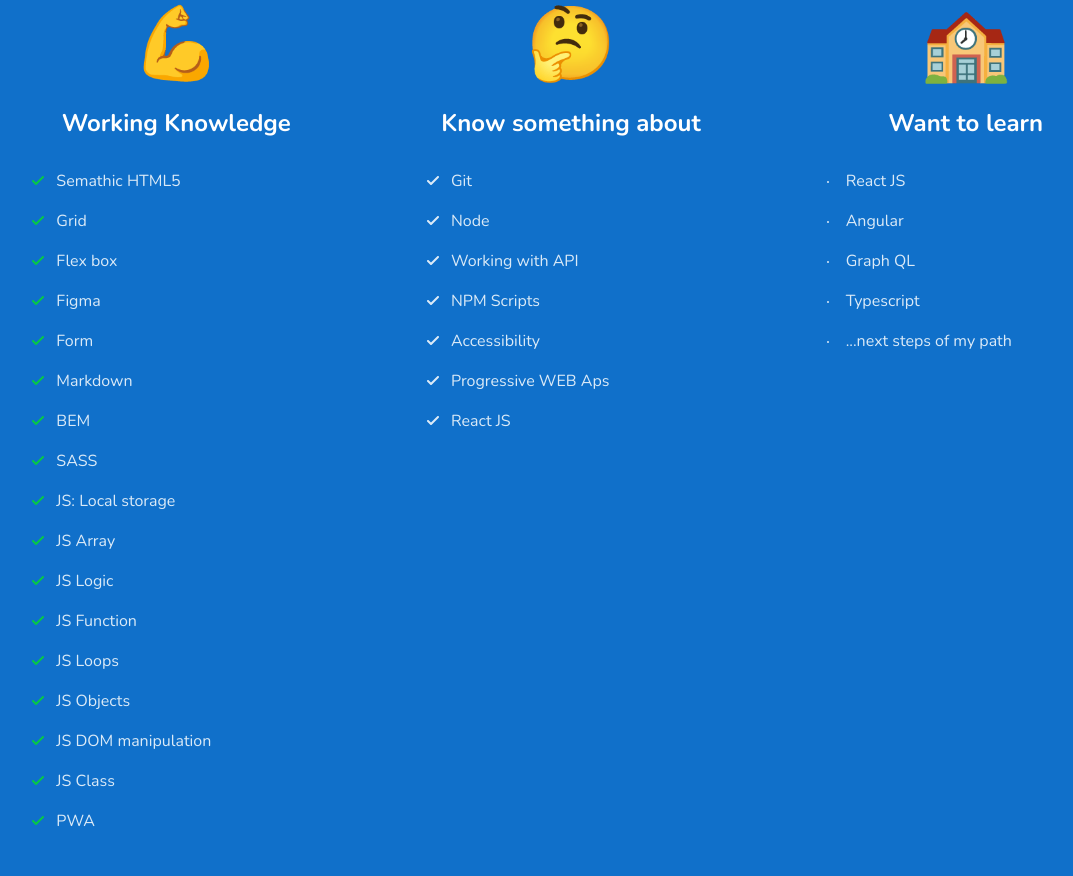
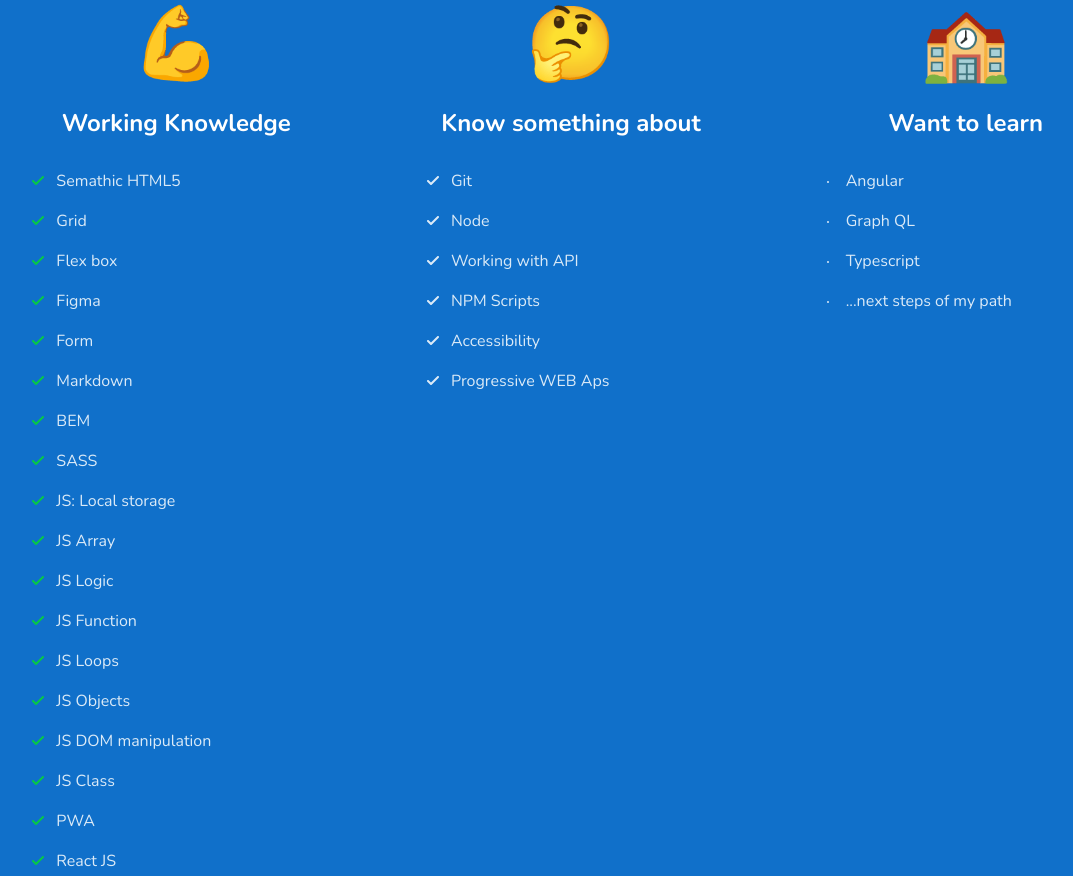
Before and after one commit to wojciech-sadomski/wojciech-sadomski.github.io, a website built with webpack: page src/pages/index.html in a window 1280 px wide. Shown: the part 927-1803 px from the top of the page, without its empty margins (69-1142 px from the left). Built offline with nearby package versions, Linux system fonts and the light colour scheme; no server answers.

Commit message:
feat: new abilities

```diff
--- a/src/pages/index.html
+++ b/src/pages/index.html
@@ -79,6 +79,7 @@
               <li class="ability__list__element">JS DOM manipulation</li>
               <li class="ability__list__element">JS Class</li>
               <li class="ability__list__element">PWA</li>
+              <li class="ability__list__element">React JS</li>
             </ul>
           </article>
           <article class="ability__section">
@@ -91,14 +92,12 @@
               <li class="ability__list__element">NPM Scripts</li>
               <li class="ability__list__element">Accessibility</li>
               <li class="ability__list__element">Progressive WEB Aps</li>
-              <li class="ability__list__element">React JS</li>
             </ul>
           </article>
           <article class="ability__section">
             <span class="ability__section__emoji">🏫</span>
             <h3 class="ability__section__header">Want to learn</h3>
             <ul class="ability__list ability__list--dot">
-              <li class="ability__list__element">React JS</li>
               <li class="ability__list__element">Angular</li>
               <li class="ability__list__element">Graph QL</li>
               <li class="ability__list__element">Typescript</li>
```
Also changed, not shown: src/assets/img/my-foto.jpg.
